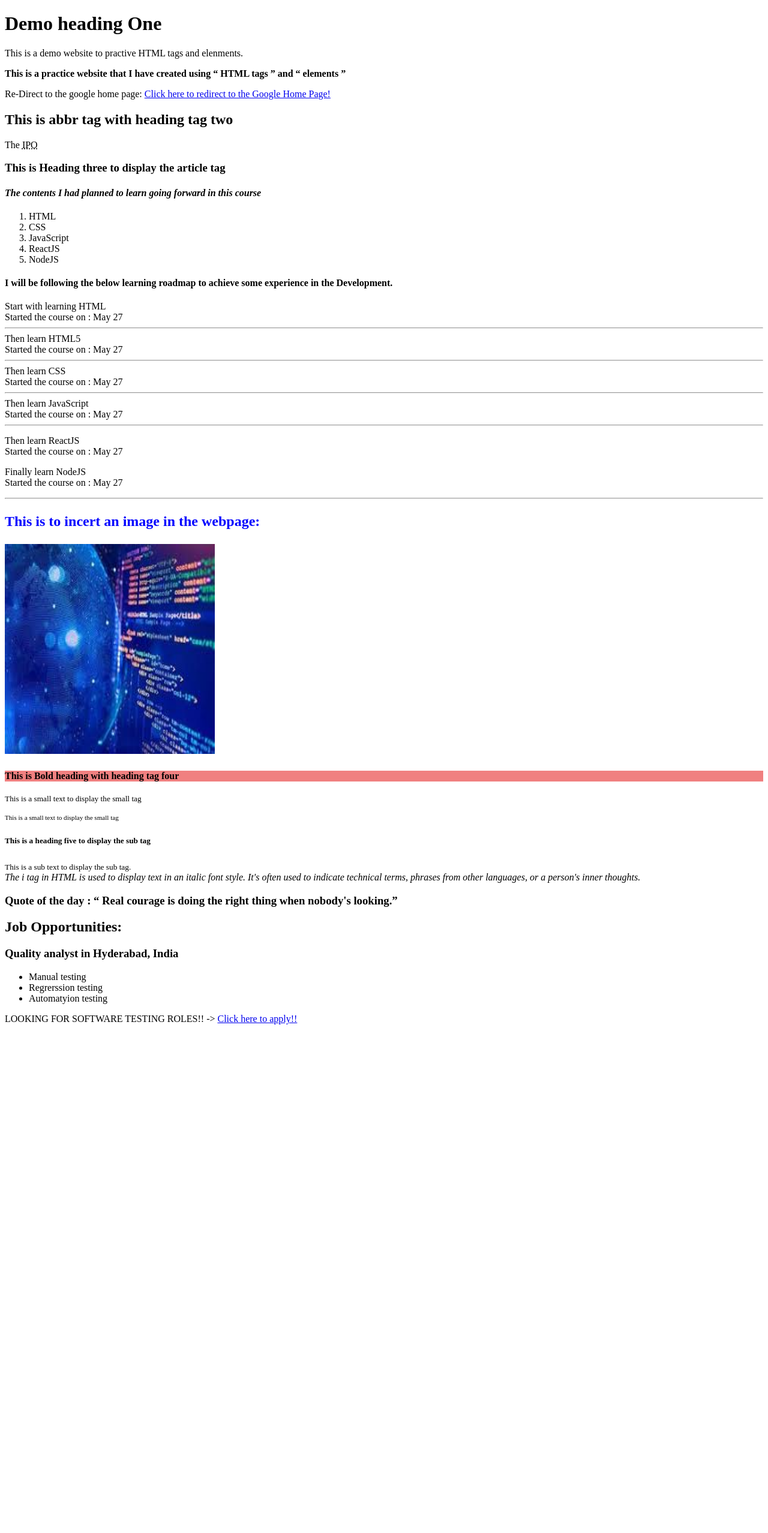
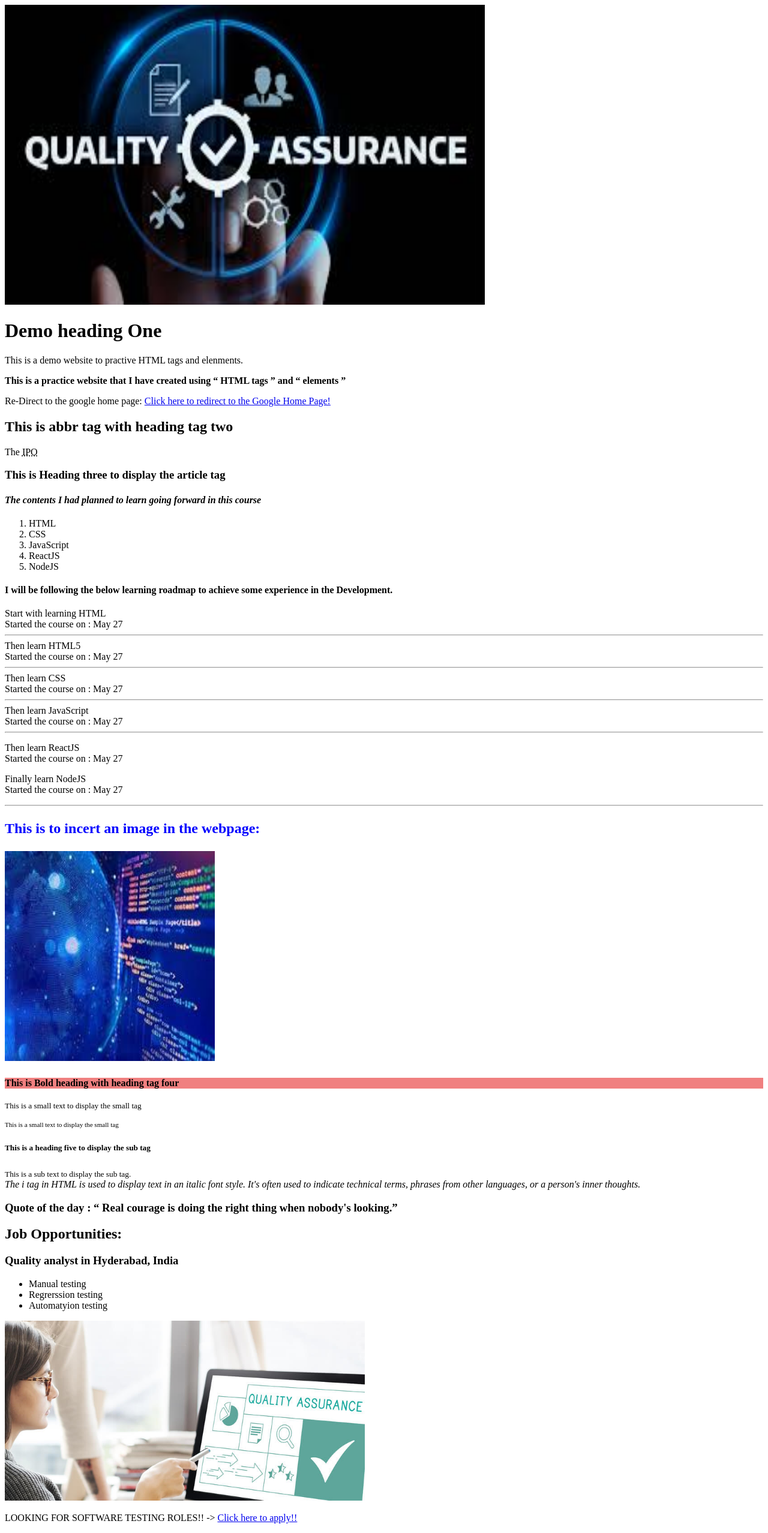
Before and after one commit to naveen17b/webDevBasics, a plain HTML site: page demo.html in a window 1280 px wide. Shown: the whole page at 60% size. Before the commit the page ends 1724 px from the top, so only its background shows below. Drawn offline with Linux system fonts and the light colour scheme.

Commit message:
added two images , one as a banner and second as to apply to a QA job

```diff
--- a/demo.html
+++ b/demo.html
@@ -6,6 +6,7 @@
 </head>
 
 <body>
+    <img src="QA.jpg" alt="Quality Analyst" width="800" height="500">
 
     <div>
 
@@ -157,9 +158,13 @@
                 <li>Automatyion testing</li>
             </ul>
 
+            <img src="jobs.jpg" alt="Job Opportunities" width="600" height="300">
+
             <p> LOOKING FOR SOFTWARE TESTING ROLES!! ->
                 <a href="https:www.naukri.com" alt="Naukri.com" target="_blank"> Click here to apply!!</a>
             </p>
+
+
     </div>
 
 
```
Also changed, not shown: QA.jpg (added), jobs.jpg (added).
